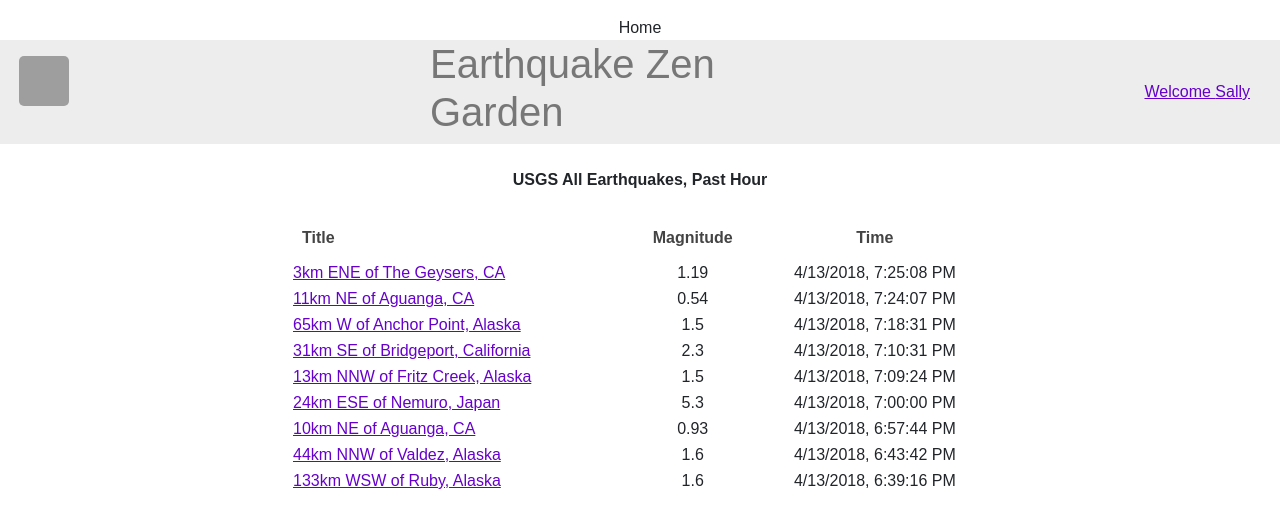
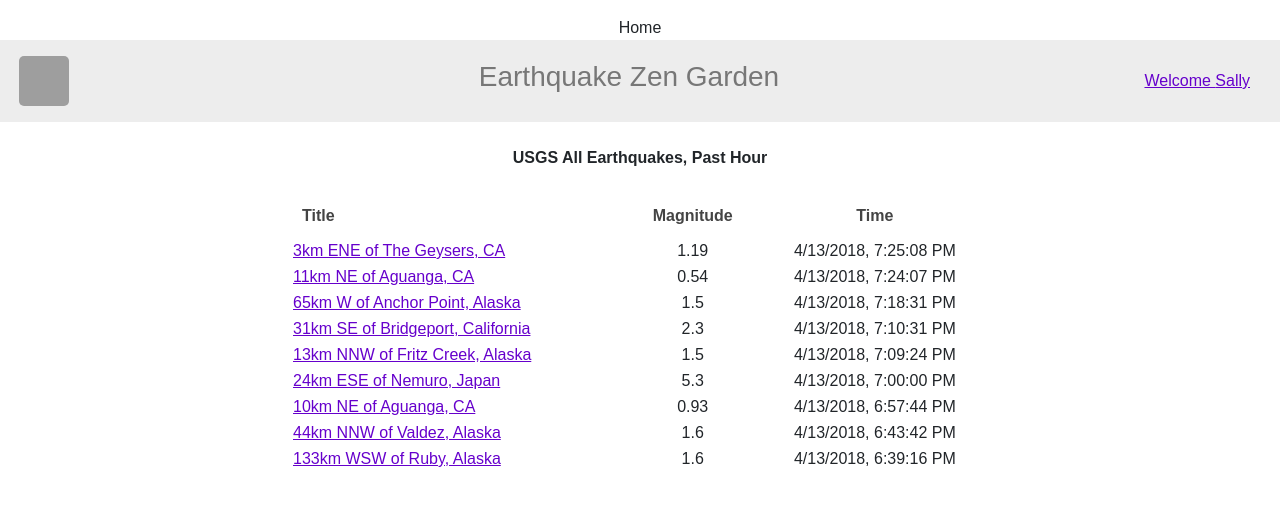
Before and after one commit to varunreddy305/earthquake-zen-garden, a React (Create React App) app: page / in a window 1280 px wide. Shown: the top 528 px of the page. Built offline with nearby package versions, Linux system fonts and the light colour scheme; grey boxes are pictures that could not be loaded.

Commit message:
changed header

```diff
--- a/src/components/Header/Header.js
+++ b/src/components/Header/Header.js
@@ -22,7 +22,7 @@ function Header(props) {
 					</Link>
 				</Col>
 				<Col className="my-auto d-flex justify-content-center title">
-					<h1>{props.title}</h1>
+					<h3>{props.title}</h3>
 				</Col>
 				<Col className="my-auto d-flex justify-content-end profile">
 					<Link
```
